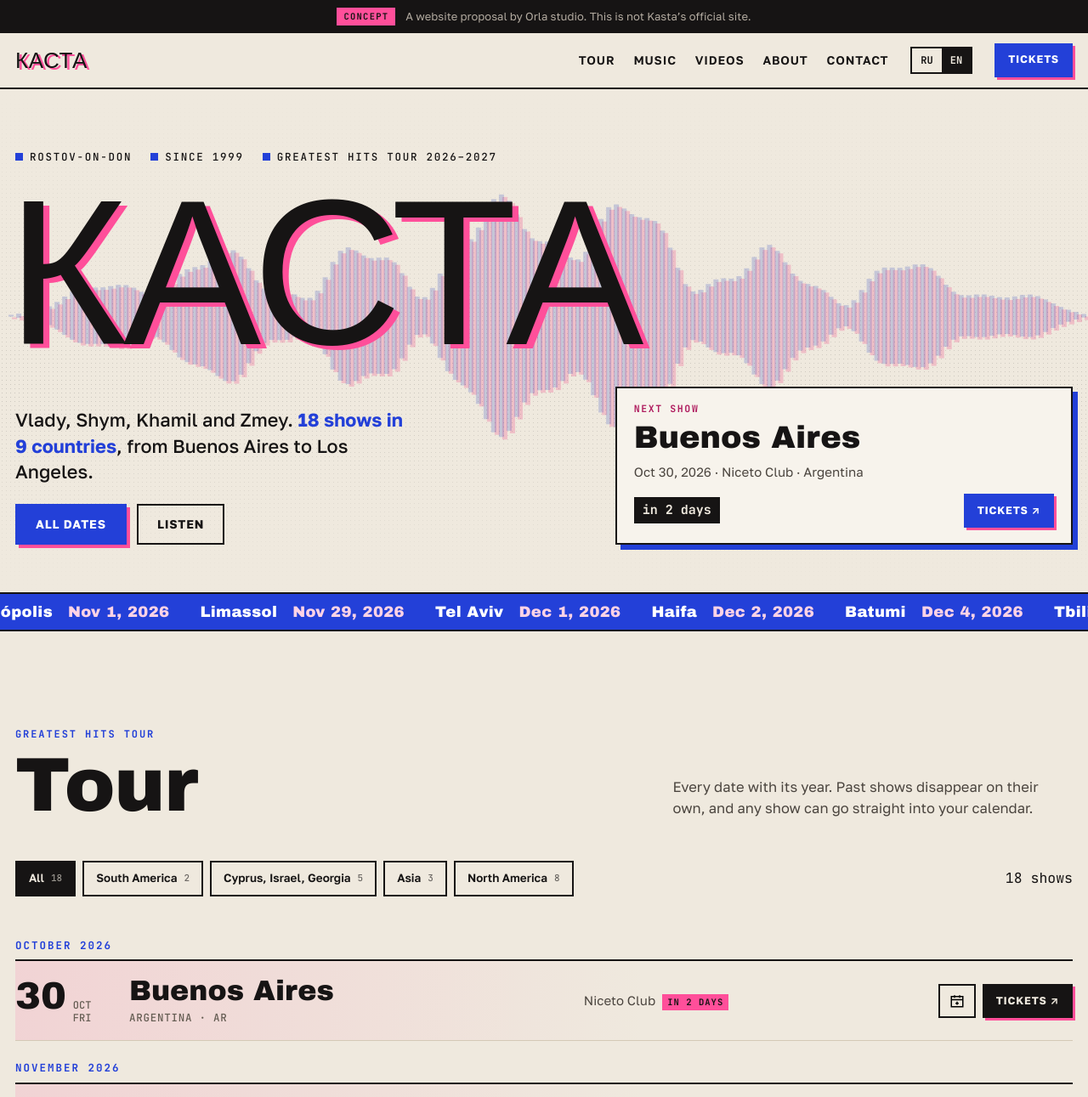
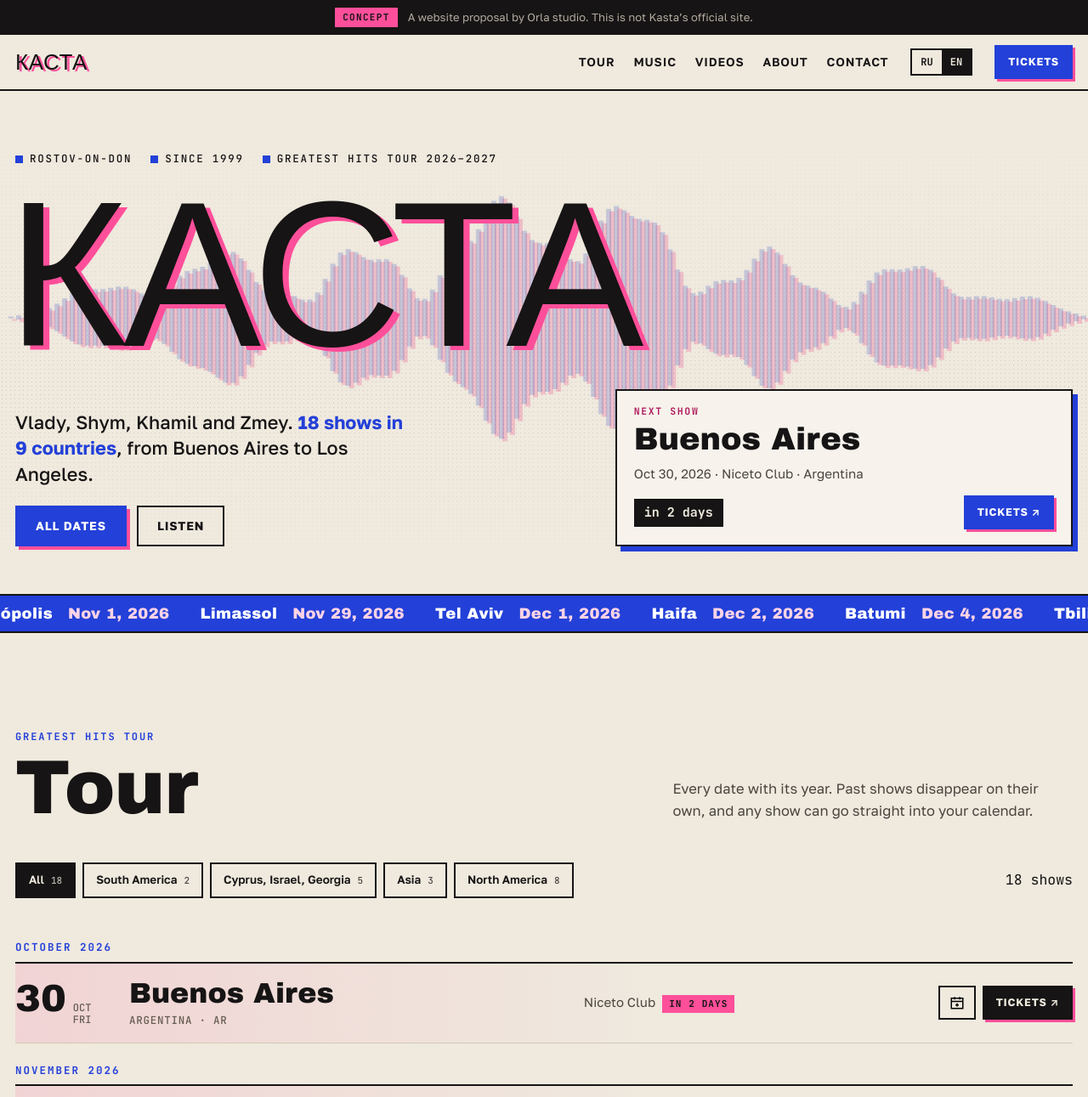
Before and after one commit to vvvseva3-maker/orla-studio, a plain HTML site: page concepts/kasta/index.html in a window 1280 px wide. Shown: the top 1291 px of the page at 85% size. Drawn offline with Linux system fonts and the light colour scheme; a web font is replaced by a local one.

Commit message:
Kasta concept: larger tag text and roomier badges
Co-Authored-By: Claude Opus 5.5 <noreply@anthropic.com>
Claude-Session: https://claude.ai/code/session_01V6SZ4mfbA3miEEsyphR6ru

```diff
--- a/concepts/kasta/index.html
+++ b/concepts/kasta/index.html
@@ -48,7 +48,7 @@ h1,h2,h3,h4{margin:0;font-weight:400}
 /* плашка концепта */
 .rib{background:var(--ink);color:var(--on-night-2);font-size:13px;line-height:1.45}
 .rib .wrap{display:flex;gap:12px;align-items:center;justify-content:center;padding-block:9px}
-.rib b{flex:none;background:var(--pink);color:var(--ink);font:700 10.5px/1 var(--mono);letter-spacing:.12em;text-transform:uppercase;padding:5px 8px}
+.rib b{flex:none;background:var(--pink);color:var(--ink);font:700 11px/1 var(--mono);letter-spacing:.12em;text-transform:uppercase;padding:6px 9px}
 
 /* шапка */
 .hdr{position:sticky;top:env(safe-area-inset-top,0px);z-index:40;background:var(--paper);border-bottom:2px solid var(--ink)}
@@ -90,7 +90,7 @@ body::before{content:"";position:fixed;inset:0 0 auto;height:env(safe-area-inset
 .next h3{font:400 clamp(1.6rem,3vw,2.3rem)/1 var(--display)}
 .next p{color:var(--ink-2);font-size:15px}
 .next .row{display:flex;flex-wrap:wrap;gap:10px;align-items:center;justify-content:space-between;margin-top:4px}
-.count{font:700 15px/1 var(--mono);background:var(--ink);color:var(--paper);padding:8px 10px}
+.count{font:700 15px/1 var(--mono);background:var(--ink);color:var(--paper);padding:9px 12px}
 @media (max-width:860px){.hero-row{grid-template-columns:1fr}}
 
 /* бегущая строка */
@@ -109,7 +109,7 @@ body::before{content:"";position:fixed;inset:0 0 auto;height:env(safe-area-inset
 @media (max-width:860px){.sec-h{grid-template-columns:1fr}}
 .chips{display:flex;flex-wrap:wrap;gap:8px}
 .chip{border:2px solid var(--ink);background:transparent;color:var(--ink);font:600 13.5px/1 var(--body);padding:10px 14px;cursor:pointer;min-height:42px;display:inline-flex;align-items:center;gap:8px}
-.chip small{font:500 11px/1 var(--mono);opacity:.6}
+.chip small{font:500 11px/1 var(--mono);opacity:.75}
 .chip[aria-pressed="true"]{background:var(--ink);color:var(--paper)}
 .chip:hover{border-color:var(--blue)}
 
@@ -123,7 +123,7 @@ body::before{content:"";position:fixed;inset:0 0 auto;height:env(safe-area-inset
 .show .c{font:400 clamp(1.4rem,2.6vw,2.1rem)/1.05 var(--display);overflow-wrap:anywhere}
 .show .c small{display:block;font:500 12.5px/1.3 var(--mono);letter-spacing:.06em;text-transform:uppercase;color:var(--muted);margin-top:6px}
 .show .v{color:var(--ink-2);font-size:15px}
-.show .v em{font-style:normal;display:inline-block;margin-left:8px;font:700 10.5px/1 var(--mono);letter-spacing:.1em;text-transform:uppercase;background:var(--pink);color:var(--ink);padding:4px 6px}
+.show .v em{font-style:normal;display:inline-block;margin-left:8px;font:700 11px/1 var(--mono);letter-spacing:.1em;text-transform:uppercase;background:var(--pink);color:var(--ink);padding:5px 8px}
 .show .a{display:flex;gap:8px;justify-content:flex-end}
 .icon-btn{width:44px;height:40px;border:2px solid var(--ink);background:transparent;cursor:pointer;display:grid;place-items:center}
 .icon-btn:hover{background:var(--ink);color:var(--paper)}
@@ -150,7 +150,7 @@ body::before{content:"";position:fixed;inset:0 0 auto;height:env(safe-area-inset
 @media (max-width:700px){.latest{grid-template-columns:1fr}}
 .disco-bar{display:flex;flex-wrap:wrap;gap:12px 24px;justify-content:space-between;align-items:center;margin-bottom:18px}
 .decades{display:flex;gap:6px;font:500 12px/1 var(--mono)}
-.decades a{padding:8px 9px;border:1px solid var(--line);text-decoration:none}
+.decades a{padding:9px 11px;border:1px solid var(--line);text-decoration:none}
 .decades a:hover{border-color:var(--ink)}
 .disco{display:grid;grid-template-columns:repeat(auto-fill,minmax(min(100%,210px),1fr));gap:12px}
 @media (max-width:560px){.disco{grid-template-columns:1fr 1fr;gap:8px}.rel{min-height:124px;padding:12px}.rel.album h4{font-size:17px}.rel h4{font-size:15px}}
@@ -158,7 +158,7 @@ body::before{content:"";position:fixed;inset:0 0 auto;height:env(safe-area-inset
 .rel:hover{transform:translate(-2px,-2px);box-shadow:5px 5px 0 var(--blue)}
 .rel .y{display:flex;justify-content:space-between;align-items:center;gap:8px;font:700 12px/1 var(--mono);letter-spacing:.08em}
 .rel .y i{font-style:normal;text-transform:uppercase;color:var(--muted);font-weight:500}
-.rel .y b{background:var(--ink);color:var(--paper);padding:4px 6px}
+.rel .y b{background:var(--ink);color:var(--paper);padding:5px 8px}
 .rel h4{font:600 17px/1.2 var(--body);overflow-wrap:anywhere}
 .rel.album h4{font:400 21px/1.08 var(--display)}
 .rel .who{font:500 12px/1 var(--mono);color:var(--blue);text-transform:uppercase;letter-spacing:.06em}
```
